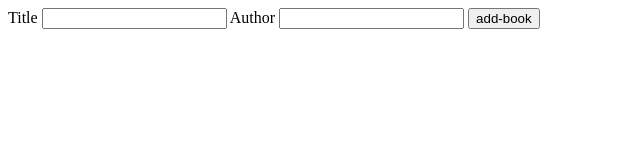
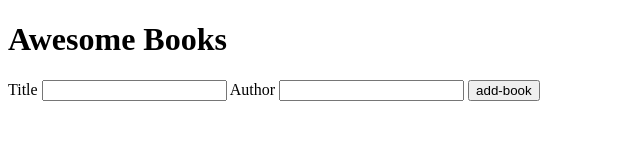
Before and after one commit to MICHAELMUNAVU83/booklist, a plain HTML site: page index.html in a window 1280 px wide. Shown: the whole page, without its empty margins (0-640 px from the left). Drawn offline with Linux system fonts and the light colour scheme.

Commit message:
Add heading

```diff
--- a/index.html
+++ b/index.html
@@ -5,20 +5,19 @@
     <meta charset="UTF-8">
     <meta http-equiv="X-UA-Compatible" content="IE=edge">
     <meta name="viewport" content="width=device-width, initial-scale=1.0">
-    <title>Document</title>
+    <link rel="stylesheet" href="style.css">
+    <title>Awesome Books</title>
 </head>
 
 <body>
-    <link rel="stylesheet" href="style.css">
-
+    <h1>Awesome Books</h1>
     <div id="book-list">
 
     </div>
 
+    Title <input type="text" id="title">
 
-   Title <input type="text" id="title">
-
-   Author <input type="text" id="author">
+    Author <input type="text" id="author">
     <input type="submit" value="add-book" id="add">
 
 
```
